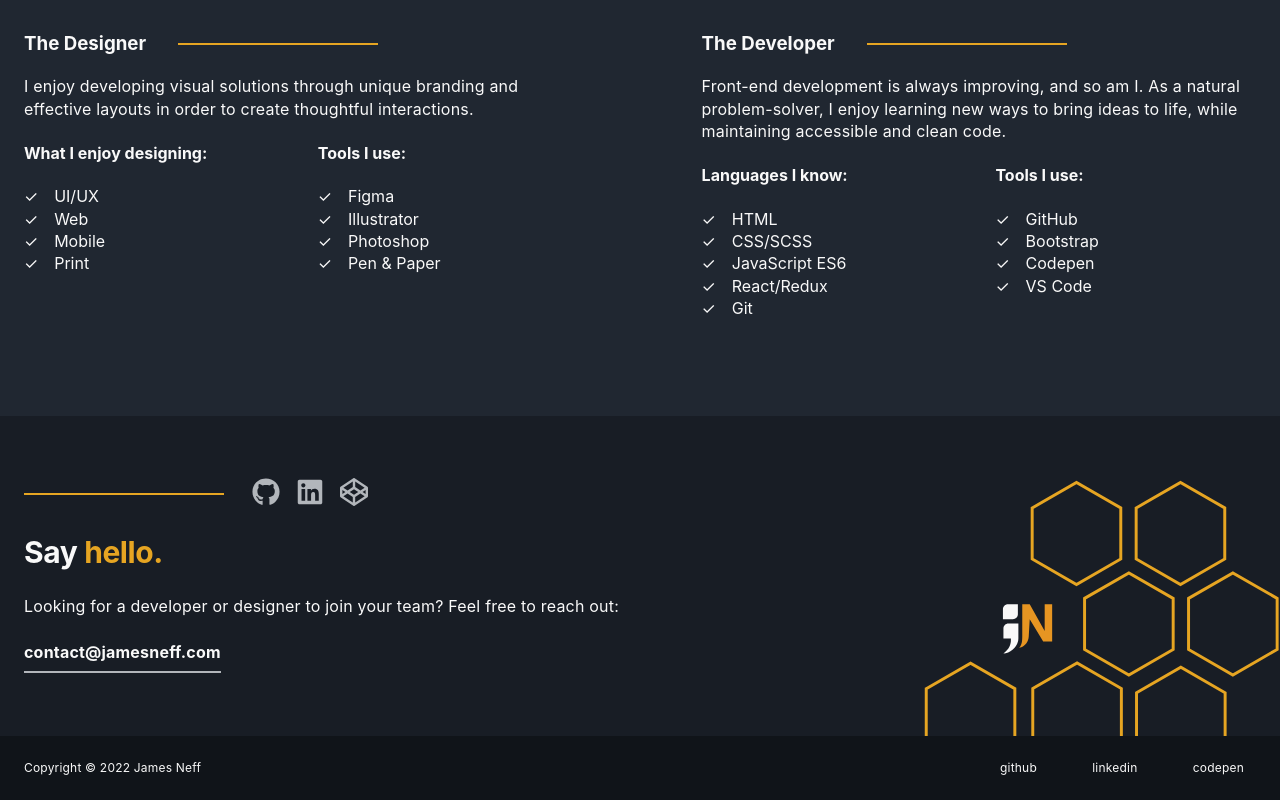
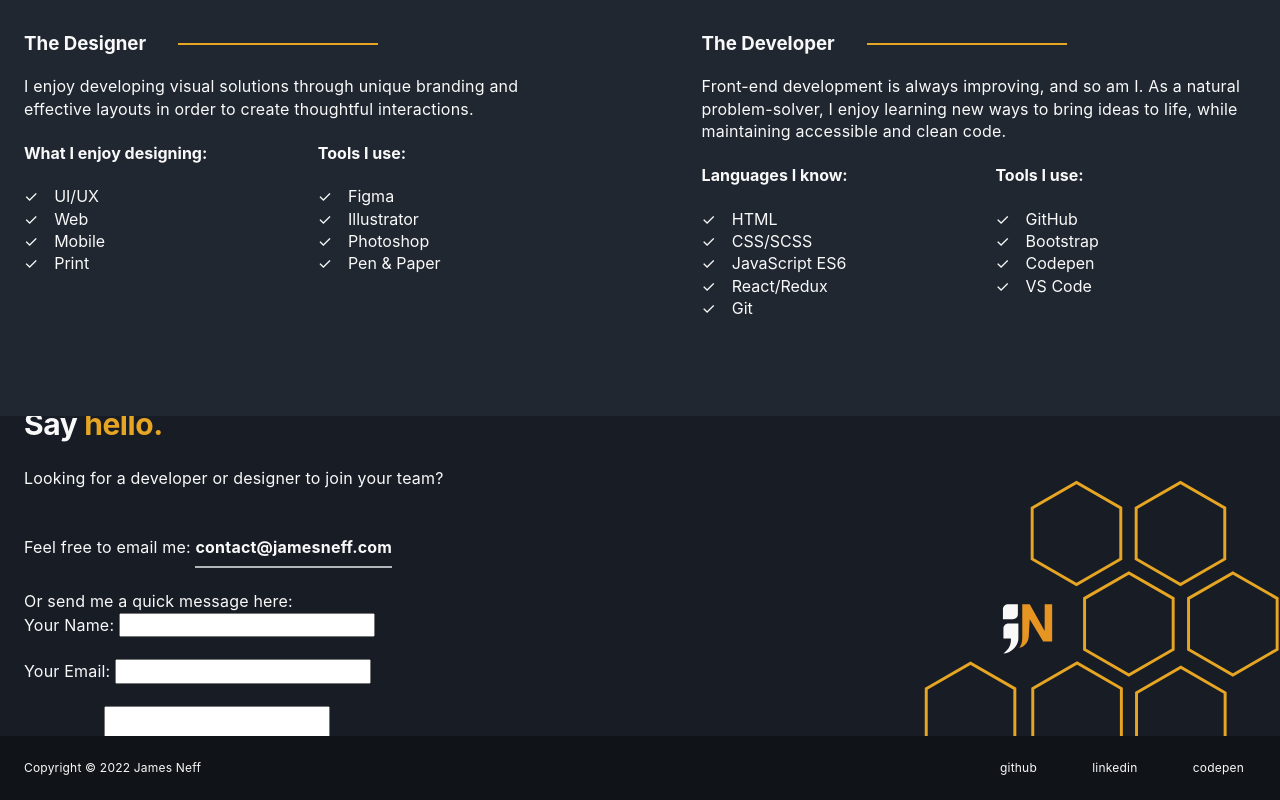
Before and after one commit to NeffCodes/Portfolio-v2.0, a Next.js app: page / in a window 1280 px wide. Shown: the part 2294-3094 px from the top of the page. Built offline with nearby package versions, Linux system fonts and the light colour scheme.

Commit message:
Adding netlify form to footer

```diff
--- a/src/common/components/footer/Footer.js
+++ b/src/common/components/footer/Footer.js
@@ -44,8 +44,34 @@ export default function Footer(){
           <div id="contact" className={styles.text}>
             <Socials/>
             <h2> Say <span className='accent'>hello.</span></h2>
-            <p>Looking for a developer or designer to join your team? Feel free to reach out:</p>
-            <a href={`mailto:${externalPaths.email}`} className={styles.email}>{externalPaths.email}</a>
+            <p>Looking for a developer or designer to join your team? </p>
+            <p>Feel free to email me: <a href={`mailto:${externalPaths.email}`} className={styles.email}>{externalPaths.email}</a></p>
+            <p>Or send me a quick message here:</p>
+
+            {/* <!-- A little help for the Netlify bots if you're not using a SSG --> */}
+            <form name="contact" netlify netlify-honeypot="bot-field" hidden>
+              <input type="text" name="name" />
+              <input type="email" name="email" />
+              <textarea name="message"></textarea>
+            </form>
+
+
+            <form name="contact" method="post">
+              <input type="hidden" name="form-name" value="contact" />
+              <p>
+                <label>Your Name: <input type="text" name="name"/></label>
+              </p>
+              <p>
+                <label>Your Email: <input type="email" name="email"/></label>
+              </p>
+              <p>
+                <label>Message: <textarea name="message"></textarea></label>
+              </p>
+              <p>
+                <button type="submit">Send</button>
+              </p>
+            </form>
+
           </div>
           <div className={styles.image}></div>
         </motion.div>
--- a/src/styles/globals.css
+++ b/src/styles/globals.css
@@ -56,17 +56,13 @@ p,a {
   letter-spacing: 0.0125rem;
 }
 
-/* .sectionContainer {
-  display: grid;
-  grid-template-columns: 1fr minmax(0, var(--max-site-width)) 1fr;
-  grid-template-areas: ". content .";
-  position: relative;
+a {
+  cursor: pointer;
 }
 
-.sectionContent {
-  grid-area: content;
-  padding: 5rem 1.5rem 6rem;
-} */
+.hidden {
+  display: none;
+}
 
 .site_width_container {
   margin: 0 auto;
@@ -85,7 +81,3 @@ p,a {
   max-width: 200px;
   height: 2px;
 }
-
-a {
-  cursor: pointer;
-}
```
